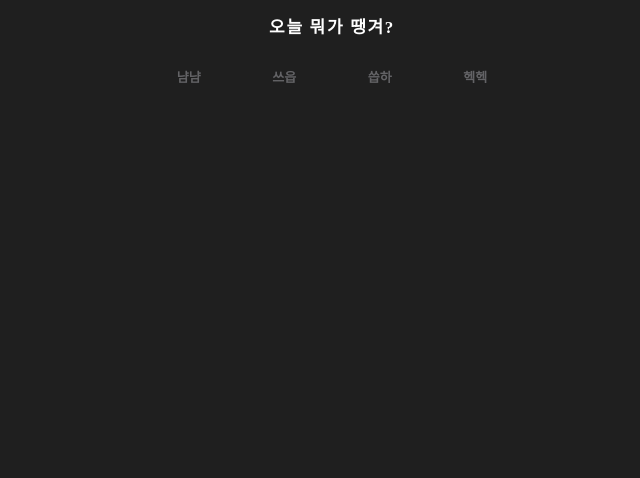
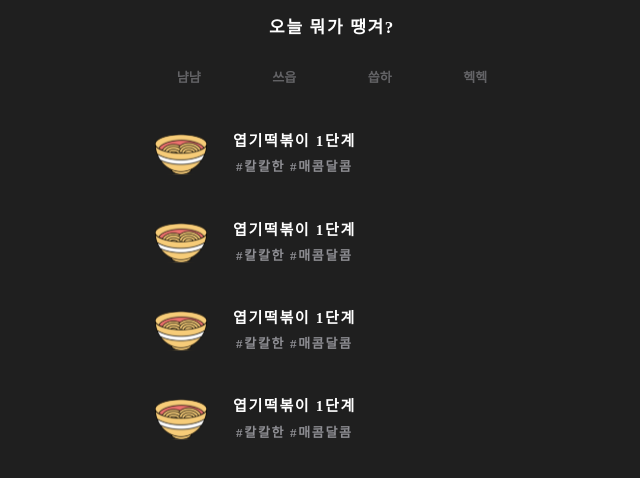
Before and after one commit to depromeet/ohmebddeng-frontend, a Next.js app: page /category/1 in a window 1280 px wide. Shown: the top 478 px of the page, without its empty margins (308-948 px from the left). Built offline with nearby package versions, Linux system fonts and the light colour scheme; a web font is replaced by a local one.

Commit message:
feat: add food list

```diff
--- a/src/pages/category/[level].tsx
+++ b/src/pages/category/[level].tsx
@@ -1,6 +1,7 @@
 import { css } from '@emotion/react';
 import styled from '@emotion/styled';
 import type { NextPage } from 'next';
+import Image from 'next/image';
 import { useRouter } from 'next/router';
 import { Header } from '@/components/Common';
 import { TASTE_LEVEL } from '@/types';
@@ -8,6 +9,7 @@ import { TASTE_LEVEL } from '@/types';
 const CategoryByTaste: NextPage = () => {
   const router = useRouter();
   const { level } = router.query;
+
   return (
     <div>
       <Header type="center">오늘 뭐가 땡겨?</Header>
@@ -19,6 +21,26 @@ const CategoryByTaste: NextPage = () => {
             </Tab>
           ))}
         </Tabs>
+        <Lists>
+          {data.map((food) => (
+            <FoodItem key={food.id}>
+              <Image
+                src={food.image_url}
+                alt={food.name}
+                width={52}
+                height={42}
+              />
+              <div
+                css={css`
+                  margin-left: 26px;
+                `}
+              >
+                <Name>{food.name}</Name>
+                <Info>{food.description}</Info>
+              </div>
+            </FoodItem>
+          ))}
+        </Lists>
       </Wrapper>
     </div>
   );
@@ -45,5 +67,55 @@ const Tab = styled.button<{ active?: boolean }>`
       border-bottom: 2px solid ${theme.colors.red};
     `}
 `;
+const Lists = styled.ul`
+  margin: 32px 0 0 0;
+  padding: 0 0 0 14px;
+  display: flex;
+  flex-direction: column;
+
+  & > * + * {
+    margin-top: 44px;
+  }
+`;
+const FoodItem = styled.div`
+  display: flex;
+`;
+const Name = styled.div`
+  margin-bottom: 8px;
+  font-weight: bold;
+  font-size: 15px;
+`;
+const Info = styled.div`
+  font-size: 13px;
+  color: #8e8e93;
+`;
 
 export default CategoryByTaste;
+
+// TODO: API로부터 데이터 불러오기
+const data = [
+  {
+    id: 1,
+    name: '엽기떡볶이 1단계',
+    image_url: '/assets/FoodReview/0.svg',
+    description: '#칼칼한 #매콤달콤',
+  },
+  {
+    id: 2,
+    name: '엽기떡볶이 1단계',
+    image_url: '/assets/FoodReview/0.svg',
+    description: '#칼칼한 #매콤달콤',
+  },
+  {
+    id: 3,
+    name: '엽기떡볶이 1단계',
+    image_url: '/assets/FoodReview/0.svg',
+    description: '#칼칼한 #매콤달콤',
+  },
+  {
+    id: 4,
+    name: '엽기떡볶이 1단계',
+    image_url: '/assets/FoodReview/0.svg',
+    description: '#칼칼한 #매콤달콤',
+  },
+];
```
